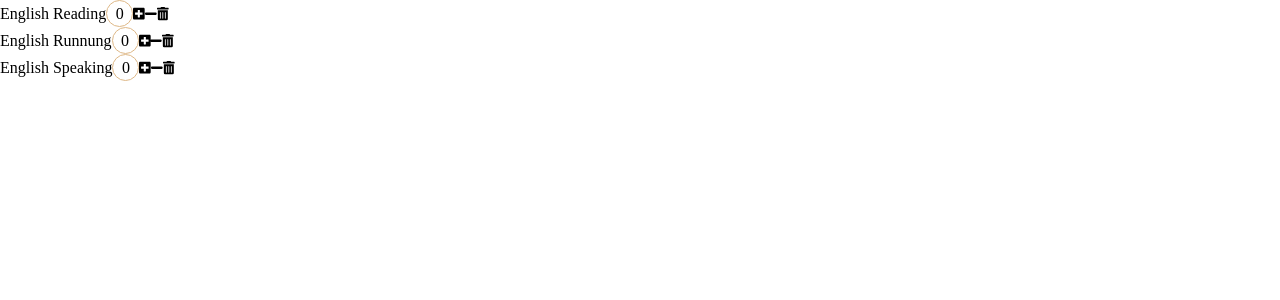
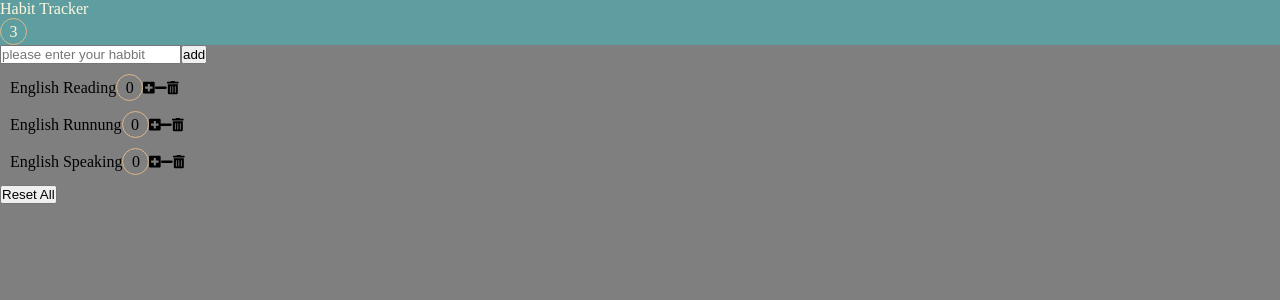
Before and after one commit to ksy8230/react-habbit-tracker, a React (Create React App) app: page / in a window 1280 px wide. Shown: the top 300 px of the page. Built offline with nearby package versions, Linux system fonts and the light colour scheme.

Commit message:
실전 강의 1-2 + ts : pureComponent 올바르게 사용하기

```diff
--- a/src/App.css
+++ b/src/App.css
@@ -6,7 +6,7 @@ li {
 }
 
 .habbit {
-
+  margin:10px;
 }
 
 .habbit-count {
@@ -23,3 +23,12 @@ li {
   border:0;
   background-color: transparent;
 }
+
+nav {
+  background-color: cadetblue;
+  color:cornsilk;
+}
+
+body {
+  background-color: rgba(0,0,0,0.5);
+}
--- a/src/components/habbit.tsx
+++ b/src/components/habbit.tsx
@@ -1,31 +1,45 @@
-import React, { Component } from 'react';
+import React, { PureComponent } from 'react';
+
+export type IHabit = {
+    name:string,
+    count:number,
+    id: number
+}
 
 interface State{
-    data: {name:string, count:number, id: number};
+    data: IHabit;
+    // count?: IHabit["count"];
+    onIncrement:(data: IHabit) => void
+    onDecrement:(data: IHabit) => void
+    onDelete:(data: IHabit) => void
   }
 
-class Habbit extends Component<State> {
+class Habbit extends PureComponent<State> {
     state = {
         count:0,
     };
 
-    handleIncreament = (event: React.SyntheticEvent) => {
-        this.setState({ count: this.state.count + 1 })
+    handleIncreament = () => {
+        this.props.onIncrement(this.props.data)
     };
-    handleDecreament = (event: React.SyntheticEvent) => {
-        const count = this.state.count - 1;
-        this.setState({ count: count < 0 ? 0 : count })
+
+    handleDecreament = () => {
+        this.props.onDecrement(this.props.data)
     };
+    handleDelete = () => {
+        this.props.onDelete(this.props.data)
+    };
+
     render() {
+        console.log('Habbit render!')
         const { name, count, id } = this.props.data;
         return (
             <li className="habbit" key={id}>
                 <span className="habbit-name">{name}</span>
                 <span className="habbit-count">{count}</span>
-
                 <button className="habbit-button habit-increase" onClick={this.handleIncreament}><i className="fas fa-plus-square"></i></button>
                 <button className="habbit-button habit-decrease" onClick={this.handleDecreament}><i className="fas fa-minus"></i></button>
-                <button className="habbit-button habit-delete"><i className="fas fa-trash-alt"></i></button>
+                <button className="habbit-button habit-delete" onClick={this.handleDelete}><i className="fas fa-trash-alt"></i></button>
             </li>
         );
     }
--- /dev/null
+++ b/src/components/habbitAddForm.tsx
@@ -0,0 +1,31 @@
+import React, { PureComponent, FormEvent, FormEventHandler } from 'react';
+
+type Props = {
+    onAdd:(name:string) => void
+}
+
+class HabbitAddForm extends PureComponent<Props> {
+    inputRef = React.createRef<HTMLInputElement>();
+    formRef = React.createRef<HTMLFormElement>();
+
+    onSubmit = (e:FormEvent) => {
+        e.preventDefault();
+        const name = this.inputRef.current?.value;
+        name && this.props.onAdd(name);
+        // this.inputRef.current!.value = '';
+        this.formRef.current!.reset();
+    }
+    render() {
+        console.log('form render!')
+        return (
+            <form className="add-form" onSubmit={this.onSubmit} ref={this.formRef}>
+                <input type="text" className="add-input" placeholder="please enter your habbit" ref={this.inputRef} />
+                <button className="add-button">
+                    add
+                </button>
+            </form>
+        );
+    }
+}
+
+export default HabbitAddForm;
--- a/src/components/habbits.tsx
+++ b/src/components/habbits.tsx
@@ -1,21 +1,82 @@
 import React, { Component } from 'react';
-import Habbit from './habbit';
+import Habbit, { IHabit } from './habbit';
+import HabbitAddForm from './habbitAddForm';
+import Nav from './nav';
 
 class Habbits extends Component {
     state = {
         habits: [
-            {id: +new Date(), name: 'English Reading', count:0},
-            {id: +new Date(), name: 'English Runnung', count:0},
-            {id: +new Date(), name: 'English Speaking', count:0},
+            {id: 1, name: 'English Reading', count:0},
+            {id: 2, name: 'English Runnung', count:0},
+            {id: 3, name: 'English Speaking', count:0},
         ]
     }
+
+    handleIncreament = (data:IHabit) => {
+        // const habits = [...this.state.habits];
+        // const index = habits.indexOf(data);
+        // habits[index].count++;
+
+        const habits = this.state.habits.map(item => {
+            if(item.id === data.id) {
+                // ✨ 새로운 오브젝트 만들기
+                return { ...data, count: data.count + 1 }
+            }
+            return item;
+        });
+
+        this.setState({ habits: habits });
+
+    };
+    handleDecreament = (data:IHabit) => {
+        const habits = [ ...this.state.habits ];
+        const index = habits.indexOf(data);
+        const count = habits[index].count - 1;
+        habits[index].count = count < 0 ? 0 : count;
+        this.setState({ habits: habits })
+    };
+    handleDelete = (data:IHabit) => {
+        const habits = [ ...this.state.habits ];
+        const newHabits = habits.filter(v => v.id !== data.id);
+        this.setState({ habits: newHabits })
+    };
+    handleAdd = (data:IHabit["name"]) => {
+        const habits = [...this.state.habits, { id:+new Date(), name: data }];
+        this.setState({ habits: habits })
+    };
+    handleReset = ( ) => {
+         const habits = this.state.habits.map(item => {
+             if(item.count !== 0) {
+                 return { ...item, count:0 }
+             }
+             return item;
+         });
+        this.setState({ habits: habits })
+    };
+
+    componentDidMount() {
+        // 컴포넌트가 업데이트될 때마다 무거운 뭔가 함수를 적어준다면
+        // 해당 함수가 매번 호출이 되기 때문에 예상치 못한 부담을 브라우저에 줄 수 있다
+    }
+
     render() {
+        console.log('Habbits render!')
         return (
-            <ul>
-                {
-                    this.state.habits.map(item => <Habbit data={item} />)
-                }
-            </ul>
+            <>
+                <Nav count={this.state.habits.length} />
+                <HabbitAddForm onAdd={this.handleAdd} />
+                <ul>
+                    {
+                        this.state.habits.map(item => <Habbit
+                            data={item}
+                            onIncrement={this.handleIncreament}
+                            onDecrement={this.handleDecreament}
+                            onDelete={this.handleDelete}
+                            />)
+                    }
+                </ul>
+                <button className="habits-reset" onClick={this.handleReset}>Reset All</button>
+            </>
         );
     }
 }
--- /dev/null
+++ b/src/components/nav.tsx
@@ -0,0 +1,19 @@
+import React, { Component } from 'react';
+
+type NavType = {
+    count: number
+}
+
+class Nav extends Component<NavType> {
+    render() {
+        const {count} = this.props;
+        return (
+            <nav>
+                <p>Habit Tracker</p>
+                <span className="habbit-count">{count}</span>
+            </nav>
+        );
+    }
+}
+
+export default Nav;
```
Also changed, not shown: 1 other file (tests, documents, lock files or other folders).
